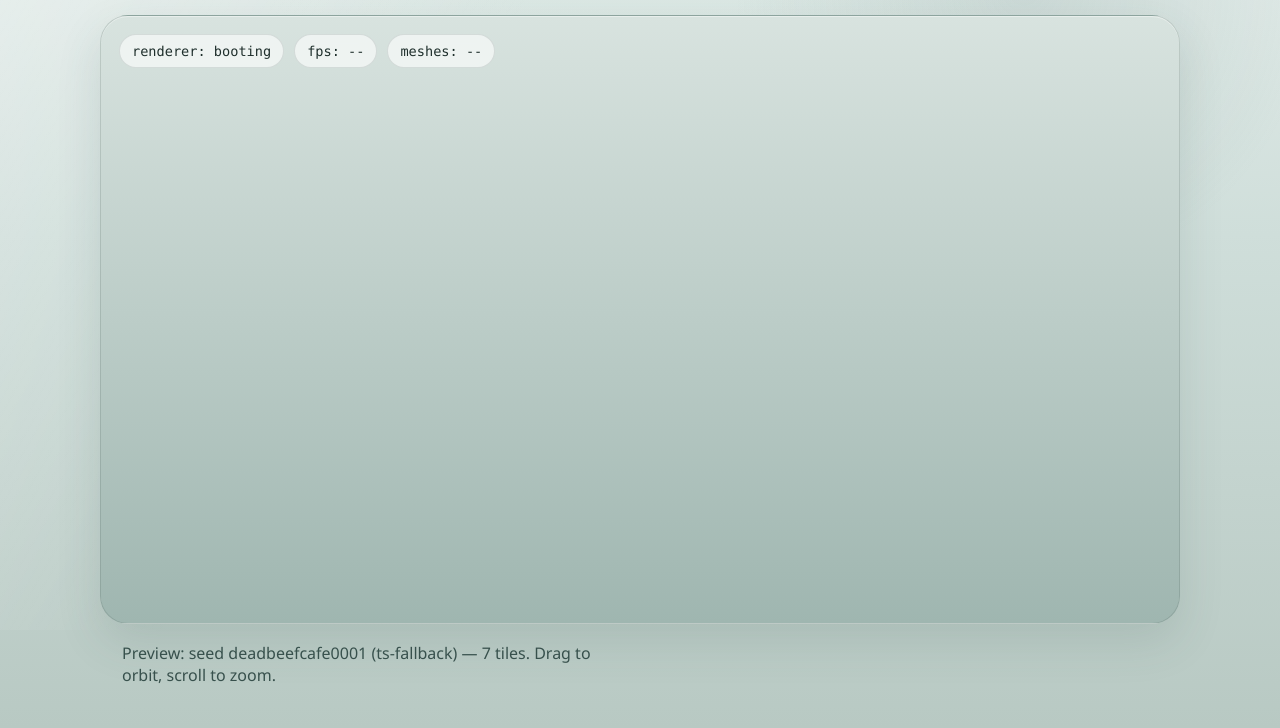
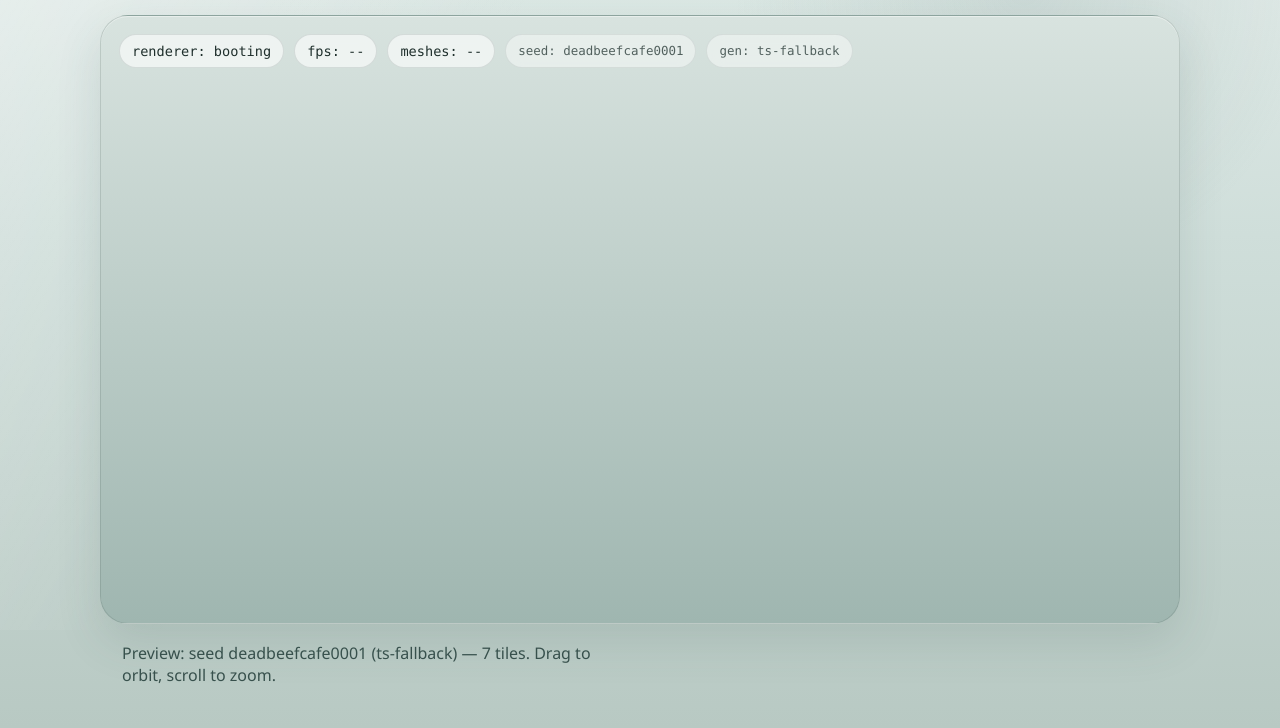
Before and after one commit to Gazelle221B/mist-world, a website built with Vite: page index.html in a window 1280 px wide. Shown: the part 170-898 px from the top of the page. Built offline with nearby package versions, Linux system fonts and the light colour scheme; what @babylonjs/core would draw is missing.

Commit message:
feat(hud): show seed and generator in HUD pills
Add `seed: <hex>` and `gen: ts-fallback` pills to the viewport HUD
so the active seed and provider are visible without opening the
console. Uses a dimmed style to keep visual hierarchy clear.

Co-Authored-By: Claude Opus 4.6 <noreply@anthropic.com>

```diff
--- a/src/main.ts
+++ b/src/main.ts
@@ -59,6 +59,8 @@ app.innerHTML = `
         <span id="renderer-pill" class="pill">renderer: booting</span>
         <span id="fps-pill" class="pill">fps: --</span>
         <span id="mesh-pill" class="pill">meshes: --</span>
+        <span id="seed-pill" class="pill pill--dim">seed: --</span>
+        <span id="gen-pill" class="pill pill--dim">gen: --</span>
       </div>
     </div>
     <p id="status-line" class="status-line">Preparing engine bootstrap...</p>
@@ -69,6 +71,8 @@ const canvas = mustQuerySelector<HTMLCanvasElement>("#render-canvas");
 const rendererPill = mustQuerySelector<HTMLSpanElement>("#renderer-pill");
 const fpsPill = mustQuerySelector<HTMLSpanElement>("#fps-pill");
 const meshPill = mustQuerySelector<HTMLSpanElement>("#mesh-pill");
+const seedPill = mustQuerySelector<HTMLSpanElement>("#seed-pill");
+const genPill = mustQuerySelector<HTMLSpanElement>("#gen-pill");
 const statusLine = mustQuerySelector<HTMLParagraphElement>("#status-line");
 
 const state: RuntimeState = {
@@ -178,6 +182,9 @@ async function bootstrap() {
   state.tileCount = preview.tileCount;
   state.tiles = preview.tiles;
 
+  seedPill.textContent = `seed: ${preview.seedHex}`;
+  genPill.textContent = `gen: ${preview.generator}`;
+
   statusLine.textContent =
     `Preview: seed ${preview.seedHex} (${preview.generator}) — ${preview.tileCount} tiles. Drag to orbit, scroll to zoom.`;
 
--- a/src/style.css
+++ b/src/style.css
@@ -115,6 +115,11 @@ body::before {
   font-size: 0.85rem;
 }
 
+.pill--dim {
+  opacity: 0.72;
+  font-size: 0.78rem;
+}
+
 .status-line {
   padding: 0 22px 10px;
 }
```
